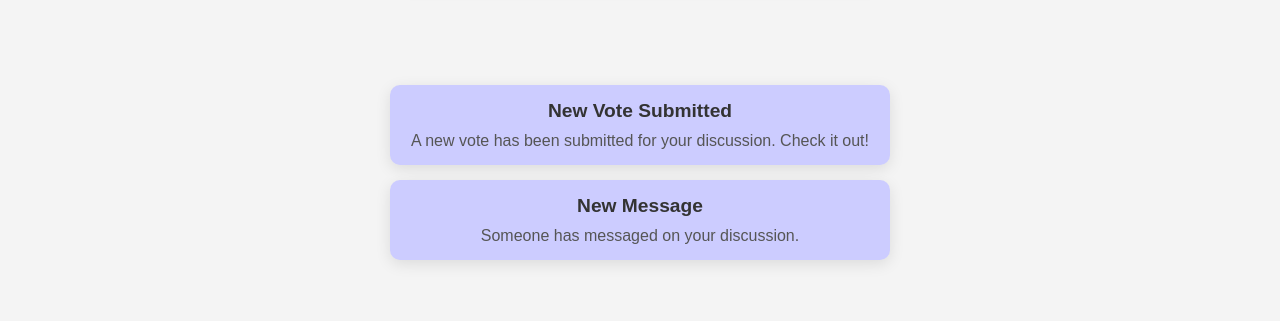
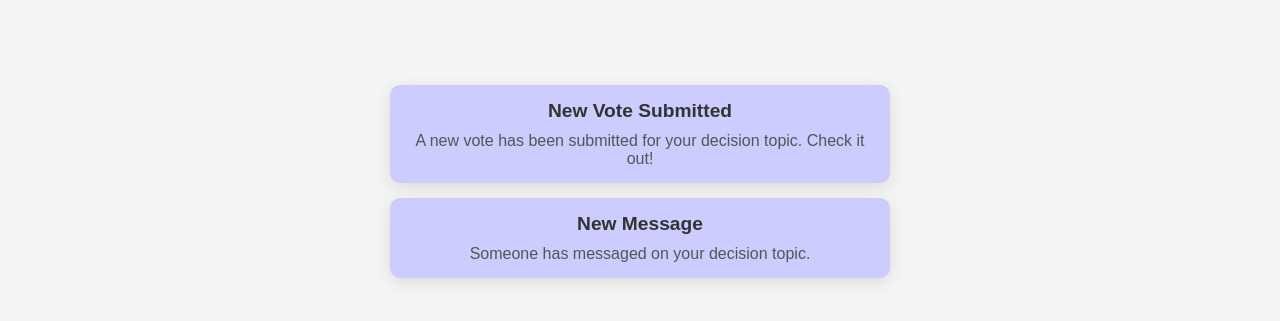
Before and after one commit to nebrask/DecideIt, a plain HTML site: page notification.html in a window 1280 px wide. Shown: the part 103-424 px from the top of the page. Drawn offline with Linux system fonts and the light colour scheme.

```diff
--- a/js/notification.js
+++ b/js/notification.js
@@ -5,15 +5,15 @@
 
     const notifications = {
         'New Update': [
-            'A new update is available for your discussion.',
-            'Your discussion has been updated with new changes.'
+            'A new update is available for your decision topic.',
+            'Your decision has been updated with new changes.'
         ],
         'New Message': [
             'You have a new message!',
-            'Someone has commented on your discussion.'
+            'Someone has commented on your decision topic.'
         ],
         'Action Required': [
-            'Your discussion is up for voting!',
+            'Your decision topic is up for voting!',
             'Please finalize your decision before soon.'
         ],
         'System Update': [
@@ -21,12 +21,12 @@
             'New features have been added to the platform.'
         ],
         'New Activity': [
-            'Someone has voted on your discussion topic.',
-            'A new user has joined the discussion.'
+            'Someone has voted on your decision topic.',
+            'A new user has joined the decision.'
         ],
         'Reminder': [
             'Reminder: you need to vote soon',
-            'Don’t forget to check the latest updates on your discussion.'
+            'Don’t forget to check the latest updates on your decision topic.'
         ]
     };
 
--- a/notification.html
+++ b/notification.html
@@ -17,11 +17,11 @@
   <main class="notification-content">
     <div class="notification-container">
       <h3 class="notification-title">New Vote Submitted</h3>
-      <p class="notification-message">A new vote has been submitted for your discussion. Check it out!</p>
+      <p class="notification-message">A new vote has been submitted for your decision topic. Check it out!</p>
     </div>
     <div class="notification-container">
       <h3 class="notification-title">New Message</h3>
-      <p class="notification-message">Someone has messaged on your discussion.</p>
+      <p class="notification-message">Someone has messaged on your decision topic.</p>
     </div>
   </main>
 
```
Also changed, not shown: decision-details.html (+1 -1 lines).
